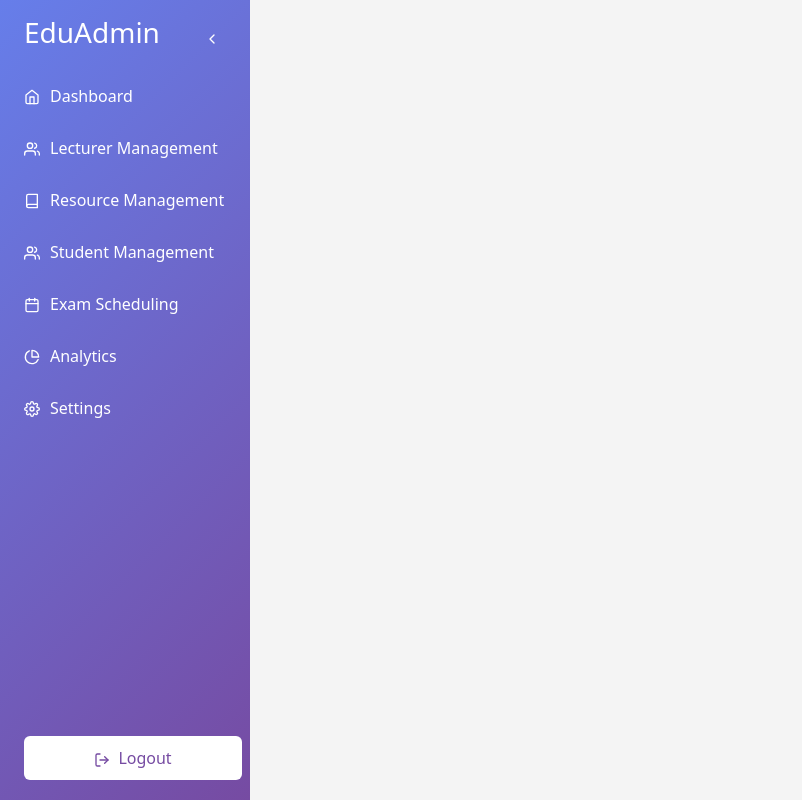
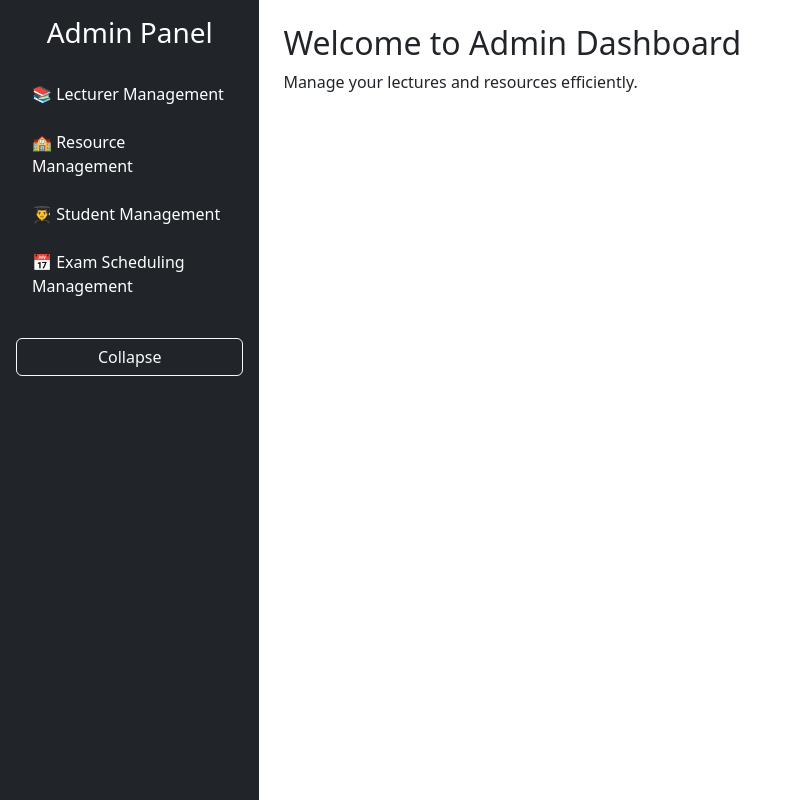
Before and after one commit to IT22271082/Exam-Scheduling-Management, a React (Create React App) app in the folder frontend/: page /dashboard in a window 1280 px wide. Shown: the whole page, without its empty margins (0-802 px from the left). Built offline with nearby package versions, Linux system fonts and the light colour scheme.

Commit message:
updated dashboard

```diff
--- a/frontend/src/pages/Dashboard.js
+++ b/frontend/src/pages/Dashboard.js
@@ -1,81 +1,50 @@
 import { useState } from "react";
 import { Link } from "react-router-dom";
-import {
-  FiMenu, FiBook, FiHome, FiUsers, FiCalendar,
-  FiSettings, FiPieChart, FiLogOut, FiChevronLeft, FiChevronRight
-} from "react-icons/fi";
+import "bootstrap/dist/css/bootstrap.min.css";
 
 function Dashboard() {
     const [isSidebarOpen, setIsSidebarOpen] = useState(true);
-  const [activeItem, setActiveItem] = useState("");
-  const [isHovering, setIsHovering] = useState(false);
-
-  const menuItems = [
-    { path: "/", name: "Dashboard", icon: <FiHome /> },
-    { path: "/lecture-management", name: "Lecturer Management", icon: <FiUsers /> },
-    { path: "/resource-management", name: "Resource Management", icon: <FiBook /> },
-    { path: "/student", name: "Student Management", icon: <FiUsers /> },
-    { path: "/exam-scheduling", name: "Exam Scheduling", icon: <FiCalendar /> },
-    { path: "/analytics", name: "Analytics", icon: <FiPieChart /> },
-    { path: "/settings", name: "Settings", icon: <FiSettings /> }
-  ];
 
     return (
-    <div style={{ display: "flex", minHeight: "100vh" }}>
-      <div
-        className={`sidebar ${isSidebarOpen ? "open" : "collapsed"}`}
-        style={{
-          background: 'linear-gradient(135deg, #667eea 0%, #764ba2 100%)',
-          color: 'white',
-          width: isSidebarOpen ? "250px" : "70px",
-          transition: "all 0.3s ease",
-          padding: "1rem 0.5rem",
-          position: "relative"
-        }}
-        onMouseEnter={() => setIsHovering(true)}
-        onMouseLeave={() => setIsHovering(false)}
+        <div className="d-flex">
+            {/* Sidebar */}
+            <div className={`bg-dark text-white vh-100 p-3 ${isSidebarOpen ? "w-25" : "w-10"}`}>
+                <h3 className="text-center">Admin Panel</h3>
+                <ul className="nav flex-column mt-4">
+                    <li className="nav-item mb-2">
+                        <Link to="/lecture-management" className="nav-link text-white">
+                            📚 Lecturer Management
+                        </Link>
+                    </li>
+                    <li className="nav-item mb-2">
+                       <Link to="/home" className="nav-link text-white">
+                             🏫 Resource Management
+                  </Link>
+
+                    </li>
+                    <li className="nav-item mb-2">
+                        <Link to="/student-management" className="nav-link text-white">
+                            👨‍🎓 Student Management
+                        </Link>
+                    </li>
+                    <li className="nav-item mb-2">
+                        <Link to="/exam-scheduling" className="nav-link text-white">
+                            📅 Exam Scheduling Management
+                        </Link>
+                    </li>
+                </ul>
+                <button
+                    className="btn btn-outline-light mt-4 w-100"
+                    onClick={() => setIsSidebarOpen(!isSidebarOpen)}
                 >
-        <div style={{ display: "flex", justifyContent: "space-between", alignItems: "center", padding: "0 1rem" }}>
-          {isSidebarOpen ? <h3>EduAdmin</h3> : <FiMenu size={24} />}
-          <button
-            onClick={() => setIsSidebarOpen(!isSidebarOpen)}
-            style={{ background: "none", border: "none", color: "white" }}
-          >
-            {isSidebarOpen ? <FiChevronLeft /> : <FiChevronRight />}
+                    {isSidebarOpen ? "Collapse" : "Expand"}
                 </button>
             </div>
-        <ul style={{ listStyle: "none", padding: "1rem 0" }}>
-          {menuItems.map((item) => (
-            <li
-              key={item.path}
-              onClick={() => setActiveItem(item.path)}
-              style={{
-                padding: "10px 1rem",
-                marginBottom: "8px",
-                backgroundColor: activeItem === item.path ? "#fff" : "transparent",
-                color: activeItem === item.path ? "#764ba2" : "white",
-                borderRadius: "6px",
-                cursor: "pointer",
-                display: "flex",
-                alignItems: "center"
-              }}
-            >
-              <span style={{ marginRight: isSidebarOpen || isHovering ? "10px" : "0" }}>
-                {item.icon}
-              </span>
-              {(isSidebarOpen || isHovering) && <Link to={item.path} style={{ color: "inherit", textDecoration: "none" }}>{item.name}</Link>}
-            </li>
-          ))}
-        </ul>
-        <div style={{ position: "absolute", bottom: "20px", width: "100%", padding: "0 1rem" }}>
-          <button style={{ width: "100%", backgroundColor: "white", color: "#764ba2", padding: "10px", border: "none", borderRadius: "6px" }}>
-            <FiLogOut style={{ marginRight: "8px" }} />
-            {(isSidebarOpen || isHovering) && "Logout"}
-          </button>
-        </div>
-      </div>
-      <div style={{ flexGrow: 1, background: "#f4f4f4" }}>
-        {/* Main content area (currently empty) */}
+
+            {/* Main Content */}
+            <div className="p-4 w-100">
+                <h2>Welcome to Admin Dashboard</h2>
+                <p>Manage your lectures and resources efficiently.</p>
             </div>
         </div>
     );
```
Lines whose indentation alone changed are shown as unchanged.
